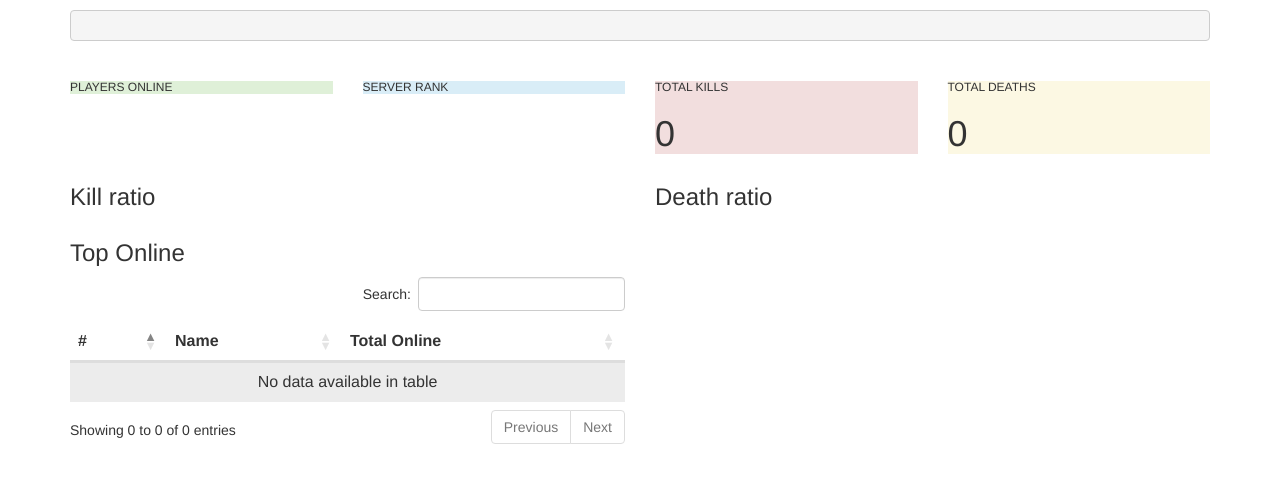
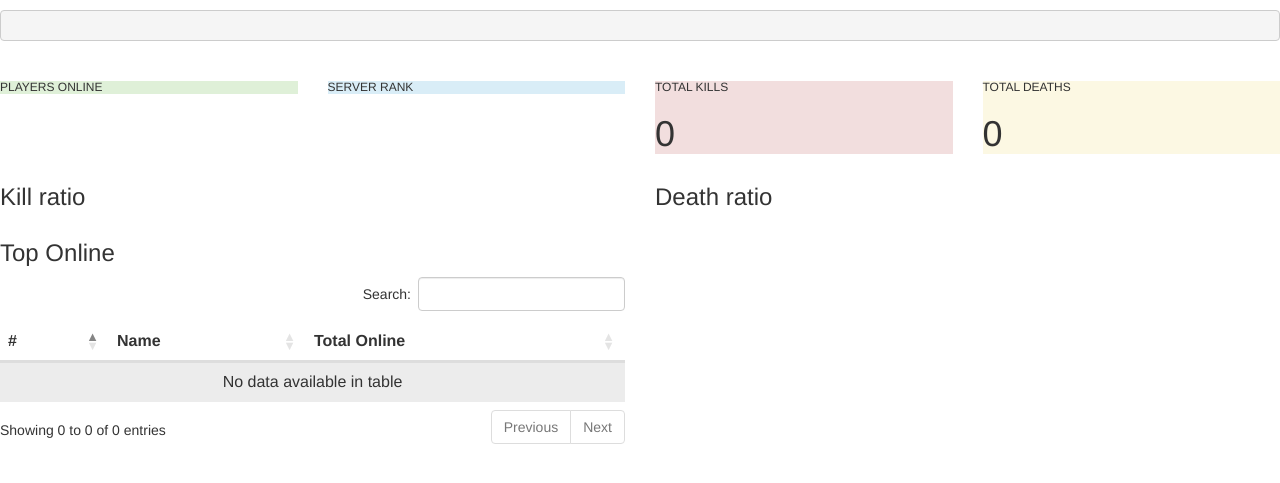
Before and after one commit to kennethrisa/Stats, a PHP site: page /stats1.php in a window 1280 px wide. Shown: the top 483 px of the page. Run offline with PHP 8.4, Linux system fonts and the light colour scheme; data that the repository does not hold is empty; a stand-in replaces the project's code that opens the database connection; some libraries are stand-ins or nearby versions.

Commit message:
cleanup - fix divs and footer

```diff
--- a/stats1.php
+++ b/stats1.php
@@ -4,61 +4,27 @@ include("apiconfig.php")
 ?>
 <link href="css/bootstrap.min.css" rel="stylesheet">
 <link href="https://cdn.datatables.net/1.10.10/css/dataTables.bootstrap.min.css" rel="stylesheet">
-<script src="//code.jquery.com/jquery-1.12.0.min.js"></script>
+<script src="https://code.jquery.com/jquery-1.12.0.min.js"></script>
 <script src="https://cdn.datatables.net/1.10.10/js/jquery.dataTables.min.js"></script>
 <script src="https://cdn.datatables.net/1.10.10/js/dataTables.bootstrap.min.js"></script>
-<script>
-// Disable search and ordering by default
-$.extend( $.fn.dataTable.defaults, {
-    searching: true,
-    ordering:  false,
-    pagingType: "simple",
-	bLengthChange: false
-} );
-
-$(document).ready(function() {
-    $('#example').DataTable({
-	ordering: true
-	})
-} );
-
-$(document).ready(function() {
-    $('#example2').DataTable({
-	ordering: true
-	})
-} );
-
-$(document).ready(function() {
-    $('#example3').DataTable({
-	ordering: true
-	})
-} );
-</script>
 <?php
 
-// SQL query
 $sqltotalusers = "SELECT COUNT(id) as total FROM stats_player";
+
 $sqltotalkills = "select COUNT(id) as kills FROM stats_player_kill";
+
 $sqltotaldeath = "select COUNT(id) as death FROM stats_player_death where cause not in('SUICIDE','BITE')";
 
-// Total users connect to this server
-$result = $conn->query($sqltotalusers);
-$data = $result->fetch_assoc();
-$Total =  $data['total'];
-
-// Gets totals kills
 	$result = $conn->query($sqltotalkills);
 	$data = $result->fetch_assoc();
 	$TotalKills =  $data['kills'];
 
-// Gets totals deaths
 	$result = $conn->query($sqltotaldeath);
 	$data = $result->fetch_assoc();
 	$TotalDeath =  $data['death'];
 
 ?>
-<section id="intro" class="intro-section">
-  <div class="container">
+
 			<!-- top 1 Row
         <div class="row">
             <div class="col-lg-4 col-sm-6 text-center">
@@ -71,8 +37,11 @@ $TotalDeath =  $data['death'];
             </div>
         </div>
         <hr>	-->
+
 		<div class=""><p><b><?php echo $server_name ?> </b></p></div>
-<div class=""><pre><p><?php echo $last_reset ?></p></div><br />
+
+		<div class=""><pre><p><?php echo $last_reset ?></p></pre></div><br />
+
 			<div class="row">
                 <div class="col-md-3 col-sm-6">
                     <div class="card card-inverse card-success">
@@ -89,7 +58,7 @@ $TotalDeath =  $data['death'];
                     <div class="card card-inverse card-info">
                         <div class="card-block bg-info">
                             <div class="rotate">
-          <i class="fa fa-list fa-5x"></i>
+                                <i class="fa fa-list fa-4x"></i>
                             </div><!-- Total users in database -->
                             <h6 class="text-uppercase">Server Rank</h6>
 							<h1 class="display-4"><?php echo $server_rank ?></h1>
@@ -111,7 +80,7 @@ $TotalDeath =  $data['death'];
                     <div class="card card-inverse card-warning">
                         <div class="card-block bg-warning">
                             <div class="rotate">
-                  <i class="fa fa-times fa-5x"></i>
+                                <i class="fa fa-share fa-5x"></i>
                             </div>
                             <h6 class="text-uppercase">Total deaths</h6>
                             <h1 class="display-4"><?php echo $TotalDeath ?></h1>
@@ -120,6 +89,7 @@ $TotalDeath =  $data['death'];
                 </div>
             </div>
             <!--/row-->
+
             <div class="row">
                 <div class="col-lg-6">
                     <h3>Kill ratio</h3>
@@ -214,6 +184,8 @@ echo "</div>";
 				?>
             </div>
             </div>
+
+
             <div class="row">
                 <div class="col-lg-6">
                     <h3>Top Online</h3>
@@ -264,6 +236,7 @@ echo "</div>";
 
 					while($row = $result->fetch_assoc()) {
 
+
 						$counter2 = $counter++;
 
 						echo "<tr>";
@@ -271,6 +244,8 @@ echo "</div>";
 						echo "<td>" . $row['name']. "</a></td>";
 						echo "<td>".get_hours($row['online_seconds'])."</td>";
 						echo "</tr>";
+
+
 
 					}
 						echo "</tbody>";
@@ -280,5 +255,34 @@ echo "</div>";
 				?>
                 </div>
             </div>
-</section>
+
+
+<script>
+// Disable search and ordering by default
+$.extend( $.fn.dataTable.defaults, {
+    searching: true,
+    ordering:  false,
+    pagingType: "simple",
+	bLengthChange: false
+} );
+
+$(document).ready(function() {
+    $('#example').DataTable({
+	ordering: true
+	})
+} );
+
+$(document).ready(function() {
+    $('#example2').DataTable({
+	ordering: true
+	})
+} );
+
+$(document).ready(function() {
+    $('#example3').DataTable({
+	ordering: true
+	})
+} );
+</script>
+
 <script src="js/bootstrap.min.js"></script>
```
Also changed, not shown: index.php (+19 -5 lines). Lines whose indentation alone changed are shown as unchanged.
